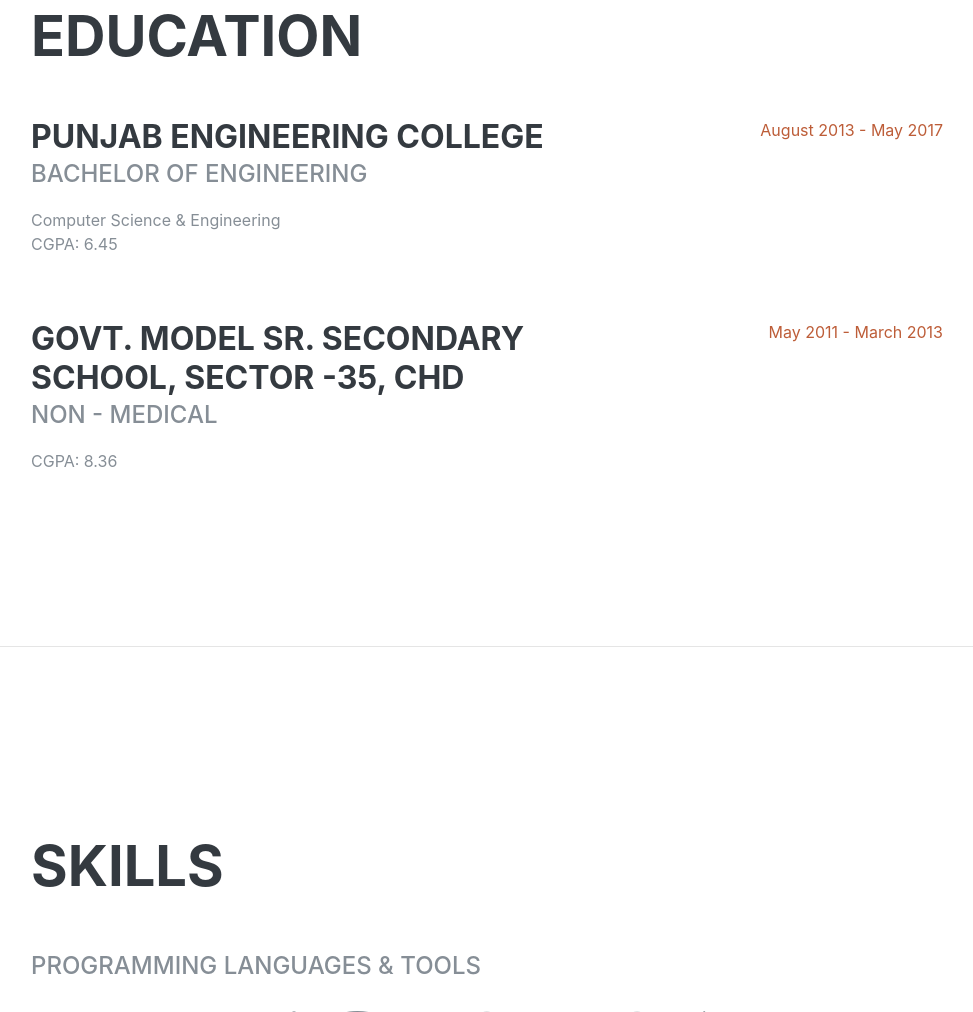
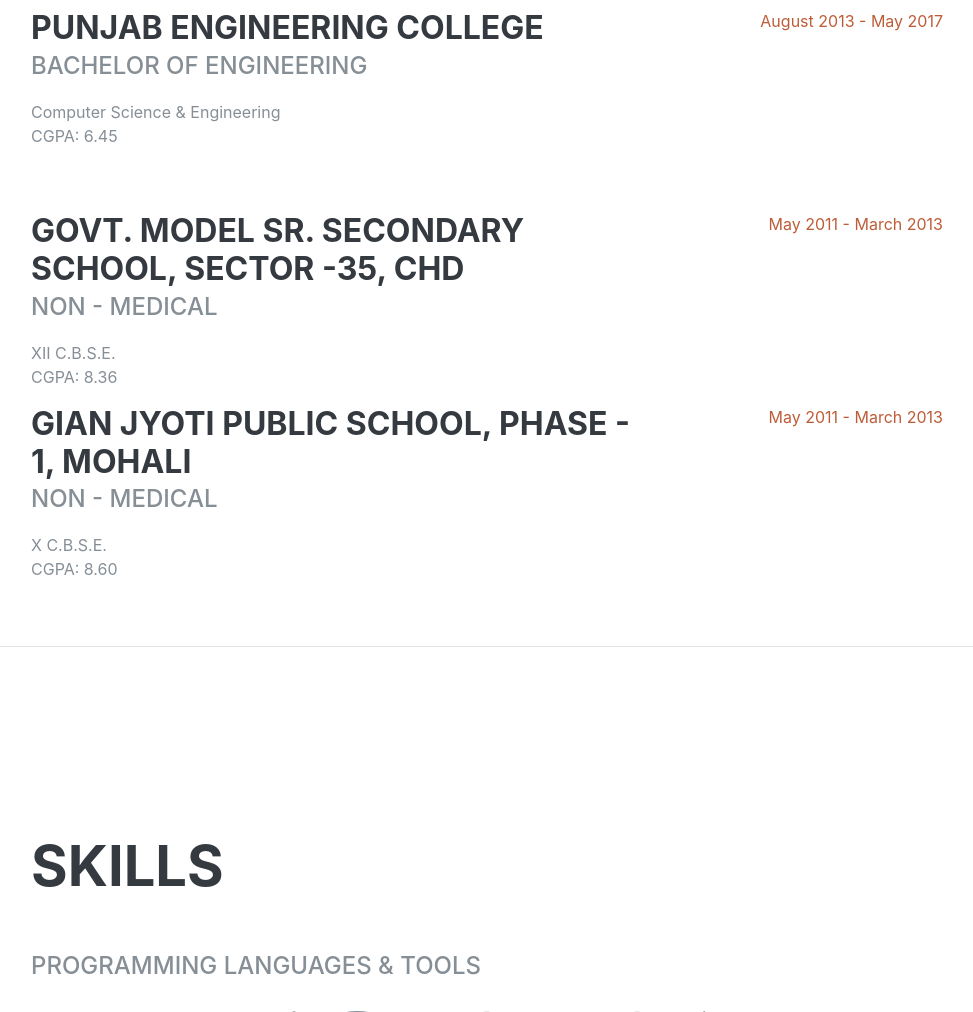
Before and after one commit to knkbga/portfolio, a website: page public/index.html in a window 1280 px wide. Shown: the part 2073-3085 px from the top of the page, without its empty margins (289-1262 px from the left). Drawn offline with Linux system fonts and the light colour scheme; a web font is replaced by a local one.

Commit message:
x class score added

```diff
--- a/public/index.html
+++ b/public/index.html
@@ -166,7 +166,20 @@
           <div class="resume-content">
             <h3 class="mb-0">Govt. Model Sr. Secondary School, Sector -35, CHD</h3>
             <div class="subheading mb-3">Non - Medical</div>
+            <div>XII C.B.S.E.</div>
             <p>CGPA: 8.36</p>
+          </div>
+          <div class="resume-date text-md-right">
+            <span class="text-primary">May 2011 - March 2013</span>
+          </div>
+        </div>
+
+        <div class="resume-item d-flex flex-column flex-md-row justify-content-between">
+          <div class="resume-content">
+            <h3 class="mb-0">Gian Jyoti Public School, Phase - 1, Mohali</h3>
+            <div class="subheading mb-3">Non - Medical</div>
+            <div>X C.B.S.E.</div>
+            <p>CGPA: 8.60</p>
           </div>
           <div class="resume-date text-md-right">
             <span class="text-primary">May 2011 - March 2013</span>
```
